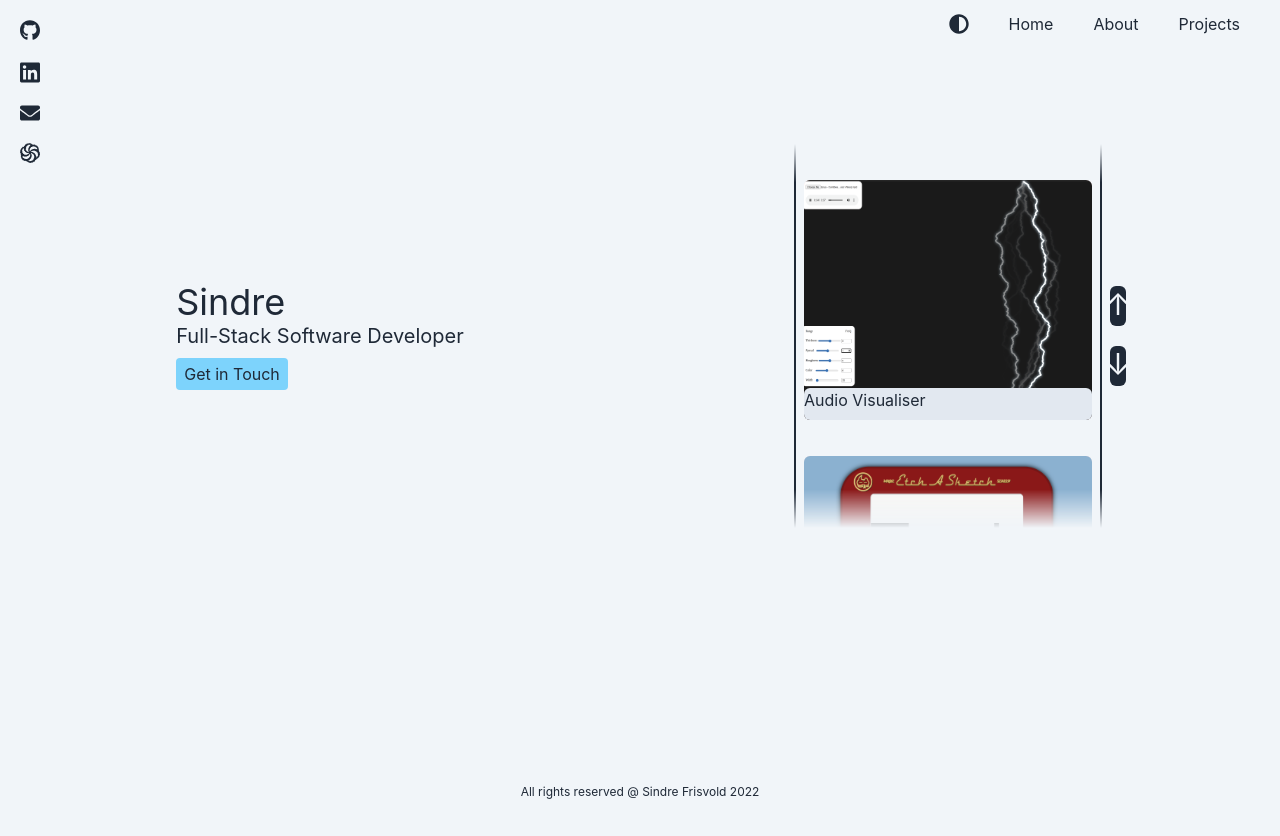
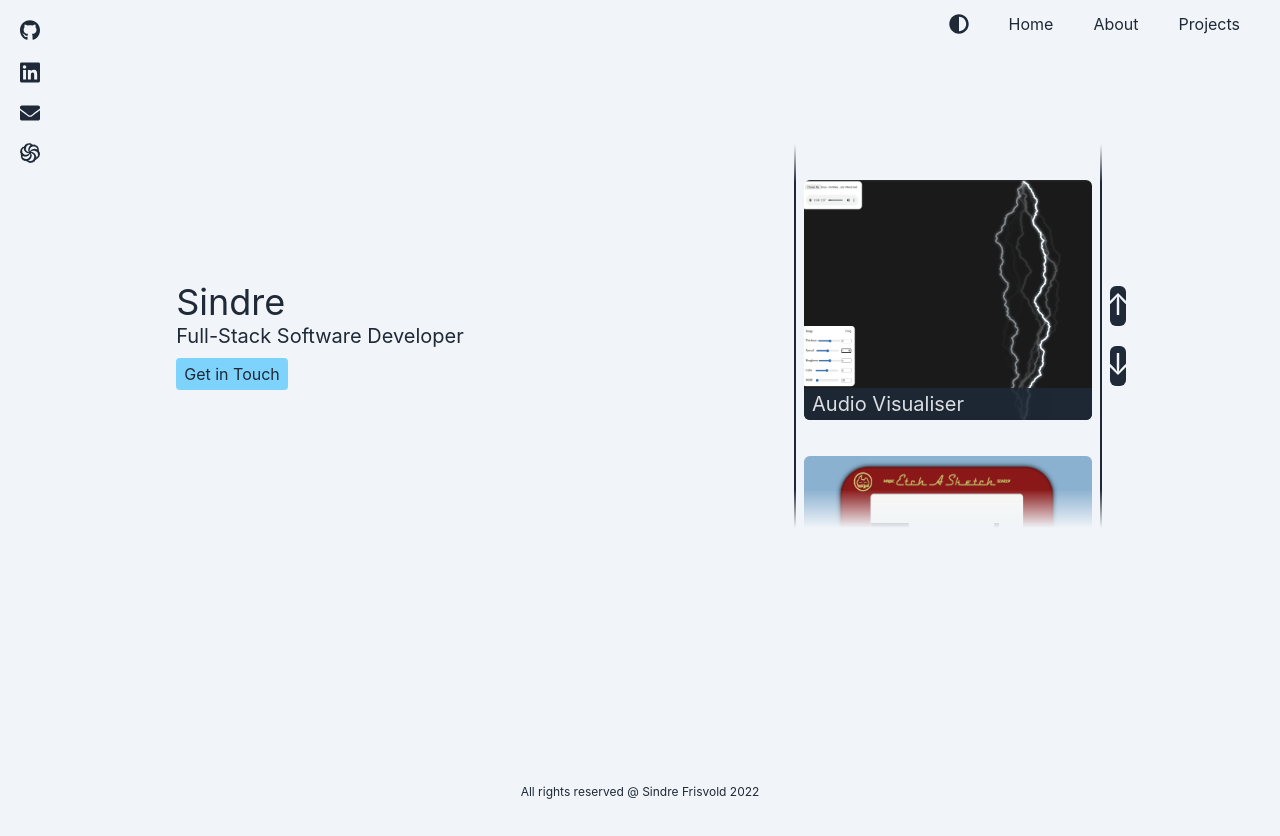
Before and after one commit to sindre-frisvold-git/next-portfolio, a Next.js app: page /projects in a window 1280 px wide. Built offline with nearby package versions, Linux system fonts and the light colour scheme.

Commit message:
fix dark mode

```diff
--- a/components/About.js
+++ b/components/About.js
@@ -1,6 +1,6 @@
 export default function About() {
   return (
-    <div className="text-justify px-2 space-y-3 leading-7 overflow-y-scroll h-72 md:h-full md:w-3/4 transparent-scroll py-7 text-xl border-gray-800 dark: border-slate-100 border-x-2 border-solid">
+    <div className="text-justify px-2 space-y-3 leading-7 overflow-y-scroll h-72 md:h-full md:w-3/4 transparent-scroll py-7 text-xl border-gray-800 dark:border-slate-100 border-x-2 border-solid">
       <h1 className="text-2xl">About</h1>
       <p>
         Hi, I am Sindre, a software developer with a passion for problem solving
--- a/components/ProjectCard.js
+++ b/components/ProjectCard.js
@@ -12,7 +12,7 @@ export default function ProjectCard({ title, tech, img }) {
           alt="project image"
         ></img>
       </div>
-      <div className="bg-slate-200 dark:bg-slate-700 absolute w-full h-full rounded-md opacity-99 top-52 hover:top-10 transition-all duration-200 text-left">
+      <div className="bg-gray-800 dark:bg-slate-100 text-slate-100 dark:text-gray-800 absolute w-full h-full opacity-90 top-52 hover:top-10 transition-all duration-200 text-left px-2 pt-0.5 text-xl">
         <p>{title}</p>
         <div className="absolute bottom-0 flex gap-2 pb-10 justify-center w-full">
           {tech?.map((el) => (
--- a/components/Projects.js
+++ b/components/Projects.js
@@ -38,13 +38,13 @@ function Projects() {
       </div>
       <div className="hidden md:flex md:flex-col justify-center gap-y-5 ml-2">
         <button
-          className="flex justify-center w-4 h-10 text-3xl text-slate-100 dark:text-gray-800 rounded-md bg-gray-800 dark:bg-green-400 hover:bg-sky-400 dark:hover:bg-green-300"
+          className="flex justify-center w-4 h-10 text-3xl text-slate-100 dark:text-gray-800 rounded-md bg-gray-800 dark:bg-slate-100 hover:bg-gray-600 dark:hover:bg-slate-300"
           onClick={scrollUp}
         >
           <div>&uarr;</div>
         </button>
         <button
-          className="flex justify-center w-4 h-10 text-3xl text-slate-100 dark:text-gray-800 rounded-md bg-gray-800 dark:bg-green-400 hover:bg-sky-400 dark:hover:bg-green-300"
+          className="flex justify-center w-4 h-10 text-3xl text-slate-100 dark:text-gray-800 rounded-md bg-gray-800 dark:bg-slate-100 hover:bg-gray-600 dark:hover:bg-slate-300"
           onClick={scrollDown}
         >
           <div>&darr;</div>
--- a/constants/projects.js
+++ b/constants/projects.js
@@ -7,7 +7,7 @@ const projects = [
     link: 'https://sindre-frisvold-git.github.io/etch-a-sketch/',
   },
   {
-    title: 'Etch-A-Skecth',
+    title: 'Etch-A-Sketch',
     img: '/etch.png',
     link: 'https://sindre-frisvold-git.github.io/etch-a-sketch/',
   },
```
